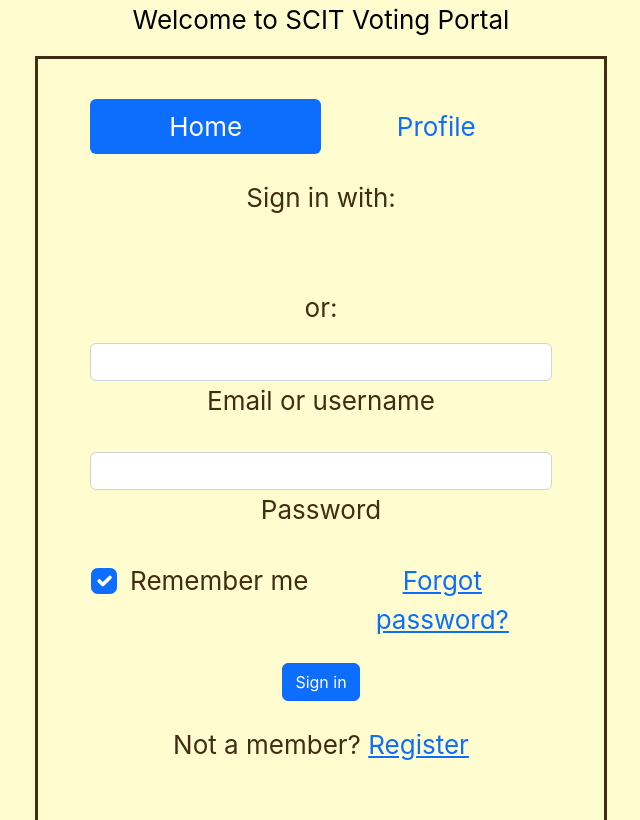
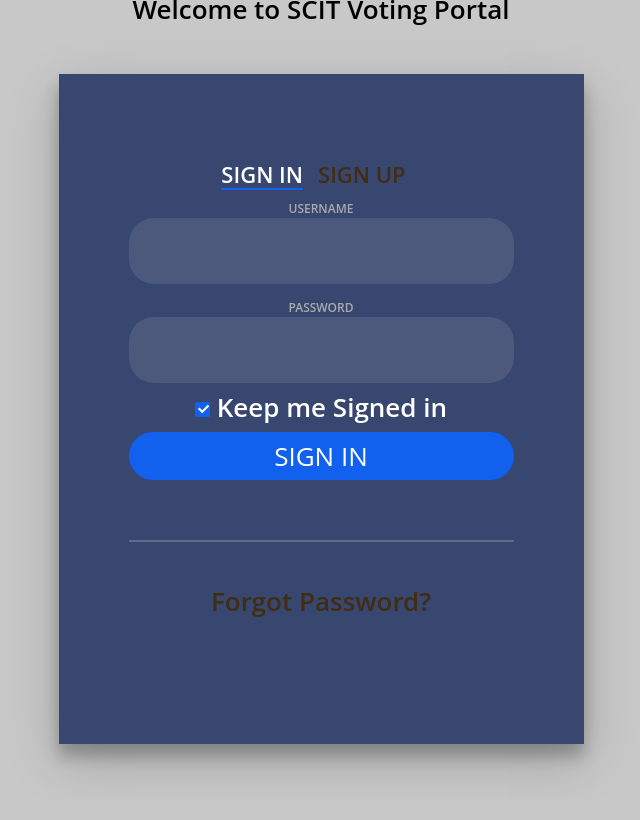
Before and after one commit to mwchben/ledgers, a React (Create React App) app in the folder client/: page / in a window 1280 px wide. Shown: the whole page, without its empty margins (319-959 px from the left). Built offline with nearby package versions, Linux system fonts and the light colour scheme.

Commit message:
another form

```diff
--- a/client/src/App.css
+++ b/client/src/App.css
@@ -1,6 +1,6 @@
 .App {
   text-align: center;
-  background-color: #fffdd0;
+  background-color: #c8c8c8;
   min-height: 100vh;
   display: flex;
   flex-direction: column;
@@ -20,7 +20,7 @@
 }
 
 .box {
-  padding: 40px;
-  margin-top: 20px;
+  padding: 30px;
+  margin-top: 50px;
   outline-style: solid;
 }
--- a/client/src/App.js
+++ b/client/src/App.js
@@ -1,6 +1,7 @@
 
 import './App.css';
 import NavBar from './components/NavBar';
+import SignUp from './components/SignUp';
 import Home from './pages/Home';
 
 function App() {
@@ -9,7 +10,8 @@ function App() {
 
       <div className="App">
         <NavBar />
-        < Home />
+        <SignUp />
+        {/* < Home /> */}
       </div>
     </>
 
--- a/client/src/components/Navbar.js
+++ b/client/src/components/Navbar.js
@@ -1,6 +1,4 @@
-
-import { NavItem, Nav, NavLink, Navbar, NavbarBrand, NavbarToggler, Collapse, Tooltip } from 'reactstrap';
-
+import logo from "../images/logo.svg";
 
 export default function NavBar() {
     return (
@@ -8,6 +6,7 @@ export default function NavBar() {
             <header className="App-header">
                 Welcome to SCIT Voting Portal
             </header>
+            <image src={{ logo }} />
         </>
     );
 }
--- a/client/src/components/SignUp.js
+++ b/client/src/components/SignUp.js
@@ -1,94 +1,62 @@
+import '../css/LoSignUp.css'
+
 export default function SignUp() {
     return (
         <>
-            fsf
-            {/* Section: Design Block */}
-            <section class="text-center">
-                {/* Background image */}
-                <div class="p-5 bg-image" style="
-                    background-image: url('https://mdbootstrap.com/img/new/textures/full/171.jpg');
-                    height: 300px;
-                    "></div>
-                {/* Background image */}
-
-                <div class="card mx-4 mx-md-5 shadow-5-strong" style="
-                    margin-top: -100px;
-                    background: hsla(0, 0%, 100%, 0.8);
-                    backdrop-filter: blur(30px);
-                    ">
-                    <div class="card-body py-5 px-md-5">
-
-                        <div class="row d-flex justify-content-center">
-                            <div class="col-lg-8">
-                                <h2 class="fw-bold mb-5">Sign up now</h2>
-                                <form>
-                                    {/* 2 column grid layout with text inputs for the first and last names */}
-                                    <div class="row">
-                                        <div class="col-md-6 mb-4">
-                                            <div class="form-outline">
-                                                <input type="text" id="form3Example1" class="form-control" />
-                                                <label class="form-label" for="form3Example1">First name</label>
-                                            </div>
-                                        </div>
-                                        <div class="col-md-6 mb-4">
-                                            <div class="form-outline">
-                                                <input type="text" id="form3Example2" class="form-control" />
-                                                <label class="form-label" for="form3Example2">Last name</label>
-                                            </div>
-                                        </div>
-                                    </div>
-
-                                    {/* Email input */}
-                                    <div class="form-outline mb-4">
-                                        <input type="email" id="form3Example3" class="form-control" />
-                                        <label class="form-label" for="form3Example3">Email address</label>
-                                    </div>
-
-                                    {/* Password input */}
-                                    <div class="form-outline mb-4">
-                                        <input type="password" id="form3Example4" class="form-control" />
-                                        <label class="form-label" for="form3Example4">Password</label>
-                                    </div>
-
-                                    {/* Checkbox */}
-                                    <div class="form-check d-flex justify-content-center mb-4">
-                                        <input class="form-check-input me-2" type="checkbox" value="" id="form2Example33" checked />
-                                        <label class="form-check-label" for="form2Example33">
-                                            Subscribe to our newsletter
-                                        </label>
-                                    </div>
-
-                                    {/* Submit button */}
-                                    <button type="submit" class="btn btn-primary btn-block mb-4">
-                                        Sign up
-                                    </button>
-
-                                    {/* Register buttons */}
-                                    <div class="text-center">
-                                        <p>or sign up with:</p>
-                                        <button type="button" class="btn btn-link btn-floating mx-1">
-                                            <i class="fab fa-facebook-f"></i>
-                                        </button>
-
-                                        <button type="button" class="btn btn-link btn-floating mx-1">
-                                            <i class="fab fa-google"></i>
-                                        </button>
-
-                                        <button type="button" class="btn btn-link btn-floating mx-1">
-                                            <i class="fab fa-twitter"></i>
-                                        </button>
-
-                                        <button type="button" class="btn btn-link btn-floating mx-1">
-                                            <i class="fab fa-github"></i>
-                                        </button>
-                                    </div>
-                                </form>
+            <div class="login-wrap">
+                <div class="login-html">
+                    <input id="tab-1" type="radio" name="tab" class="sign-in" checked /><label for="tab-1" class="tab">Sign In</label>
+                    <input id="tab-2" type="radio" name="tab" class="sign-up" /><label for="tab-2" class="tab">Sign Up</label>
+                    <div class="login-form">
+                        <div class="sign-in-htm">
+                            <div class="group">
+                                <label for="user" class="label">Username</label>
+                                <input id="user" type="text" class="input" />
+                            </div>
+                            <div class="group">
+                                <label for="pass" class="label">Password</label>
+                                <input id="pass" type="password" class="input" data-type="password" />
+                            </div>
+                            <div class="group">
+                                <input id="check" type="checkbox" class="check" checked />
+                                <label for="check"><span class="icon"></span> Keep me Signed in</label>
+                            </div>
+                            <div class="group">
+                                <input type="submit" class="button" value="Sign In" />
+                            </div>
+                            <div class="hr"></div>
+                            <div class="foot-lnk">
+                                <a href="#forgot">Forgot Password?</a>
+                            </div>
+                        </div>
+                        <div class="sign-up-htm">
+                            <div class="group">
+                                <label for="user" class="label">Username</label>
+                                <input id="user" type="text" class="input" />
+                            </div>
+                            <div class="group">
+                                <label for="pass" class="label">Password</label>
+                                <input id="pass" type="password" class="input" data-type="password" />
+                            </div>
+                            <div class="group">
+                                <label for="pass" class="label">Repeat Password</label>
+                                <input id="pass" type="password" class="input" data-type="password" />
+                            </div>
+                            <div class="group">
+                                <label for="pass" class="label">Email Address</label>
+                                <input id="pass" type="text" class="input" />
+                            </div>
+                            <div class="group">
+                                <input type="submit" class="button" value="Sign Up" />
+                            </div>
+                            <div class="hr"></div>
+                            <div class="foot-lnk">
+                                <label for="tab-1" >Already Member?</label>
                             </div>
                         </div>
                     </div>
                 </div>
-            </section>
-            {/* Section: Design Block */}
+            </div>
 
         </>
     );
--- /dev/null
+++ b/client/src/css/LoSignUp.css
@@ -0,0 +1,171 @@
+body {
+  margin: 0;
+  color: #6a6f8c;
+  background: #c8c8c8;
+  font: 600 16px/18px "Open Sans", sans-serif;
+}
+*,
+:after,
+:before {
+  box-sizing: border-box;
+}
+.clearfix:after,
+.clearfix:before {
+  content: "";
+  display: table;
+}
+.clearfix:after {
+  clear: both;
+  display: block;
+}
+a {
+  color: inherit;
+  text-decoration: none;
+}
+
+.login-wrap {
+  width: 100%;
+  margin: auto;
+  max-width: 525px;
+  min-height: 670px;
+  position: relative;
+  background: url() no-repeat center;
+  box-shadow: 0 12px 15px 0 rgba(0, 0, 0, 0.24),
+    0 17px 50px 0 rgba(0, 0, 0, 0.19);
+}
+.login-html {
+  width: 100%;
+  height: 100%;
+  position: absolute;
+  padding: 90px 70px 50px 70px;
+  background: rgba(40, 57, 101, 0.9);
+}
+.login-html .sign-in-htm,
+.login-html .sign-up-htm {
+  top: 0;
+  left: 0;
+  right: 0;
+  bottom: 0;
+  position: absolute;
+  transform: rotateY(180deg);
+  backface-visibility: hidden;
+  transition: all 0.4s linear;
+}
+.login-html .sign-in,
+.login-html .sign-up,
+.login-form .group .check {
+  display: none;
+}
+.login-html .tab,
+.login-form .group .label,
+.login-form .group .button {
+  text-transform: uppercase;
+}
+.login-html .tab {
+  font-size: 22px;
+  margin-right: 15px;
+  padding-bottom: 5px;
+  margin: 0 15px 10px 0;
+  display: inline-block;
+  border-bottom: 2px solid transparent;
+}
+.login-html .sign-in:checked + .tab,
+.login-html .sign-up:checked + .tab {
+  color: #fff;
+  border-color: #1161ee;
+}
+.login-form {
+  min-height: 345px;
+  position: relative;
+  perspective: 1000px;
+  transform-style: preserve-3d;
+}
+.login-form .group {
+  margin-bottom: 15px;
+}
+.login-form .group .label,
+.login-form .group .input,
+.login-form .group .button {
+  width: 100%;
+  color: #fff;
+  display: block;
+}
+.login-form .group .input,
+.login-form .group .button {
+  border: none;
+  padding: 15px 20px;
+  border-radius: 25px;
+  background: rgba(255, 255, 255, 0.1);
+}
+.login-form .group input[data-type="password"] {
+  text-security: circle;
+  -webkit-text-security: circle;
+}
+.login-form .group .label {
+  color: #aaa;
+  font-size: 12px;
+}
+.login-form .group .button {
+  background: #1161ee;
+}
+.login-form .group label .icon {
+  width: 15px;
+  height: 15px;
+  border-radius: 2px;
+  position: relative;
+  display: inline-block;
+  background: rgba(255, 255, 255, 0.1);
+}
+.login-form .group label .icon:before,
+.login-form .group label .icon:after {
+  content: "";
+  width: 10px;
+  height: 2px;
+  background: #fff;
+  position: absolute;
+  transition: all 0.2s ease-in-out 0s;
+}
+.login-form .group label .icon:before {
+  left: 3px;
+  width: 5px;
+  bottom: 6px;
+  transform: scale(0) rotate(0);
+}
+.login-form .group label .icon:after {
+  top: 6px;
+  right: 0;
+  transform: scale(0) rotate(0);
+}
+.login-form .group .check:checked + label {
+  color: #fff;
+}
+.login-form .group .check:checked + label .icon {
+  background: #1161ee;
+}
+.login-form .group .check:checked + label .icon:before {
+  transform: scale(1) rotate(45deg);
+}
+.login-form .group .check:checked + label .icon:after {
+  transform: scale(1) rotate(-45deg);
+}
+.login-html
+  .sign-in:checked
+  + .tab
+  + .sign-up
+  + .tab
+  + .login-form
+  .sign-in-htm {
+  transform: rotate(0);
+}
+.login-html .sign-up:checked + .tab + .login-form .sign-up-htm {
+  transform: rotate(0);
+}
+
+.hr {
+  height: 2px;
+  margin: 60px 0 50px 0;
+  background: rgba(255, 255, 255, 0.2);
+}
+.foot-lnk {
+  text-align: center;
+}
```
Also changed, not shown: client/src/images/logo.svg (added).
